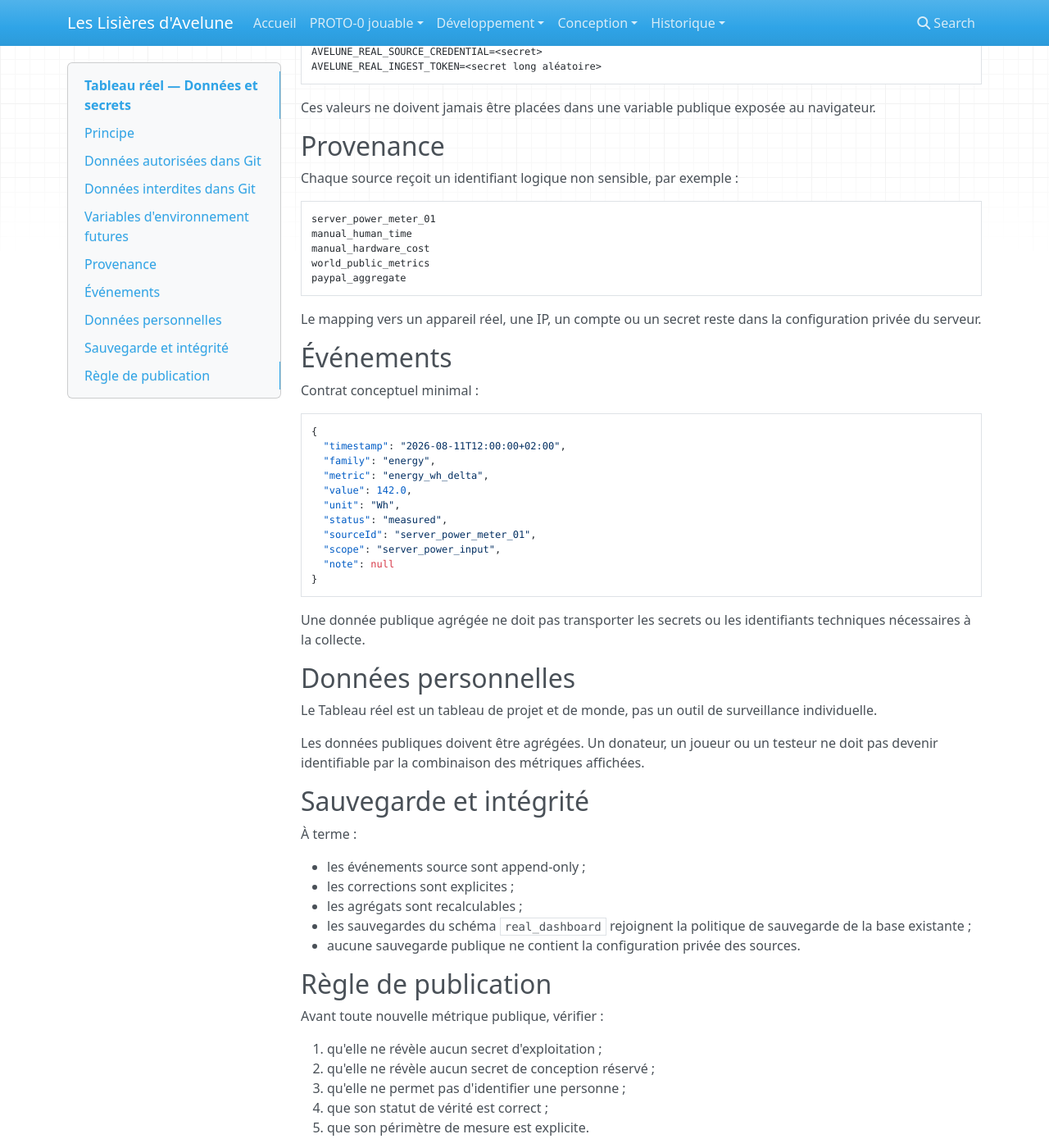
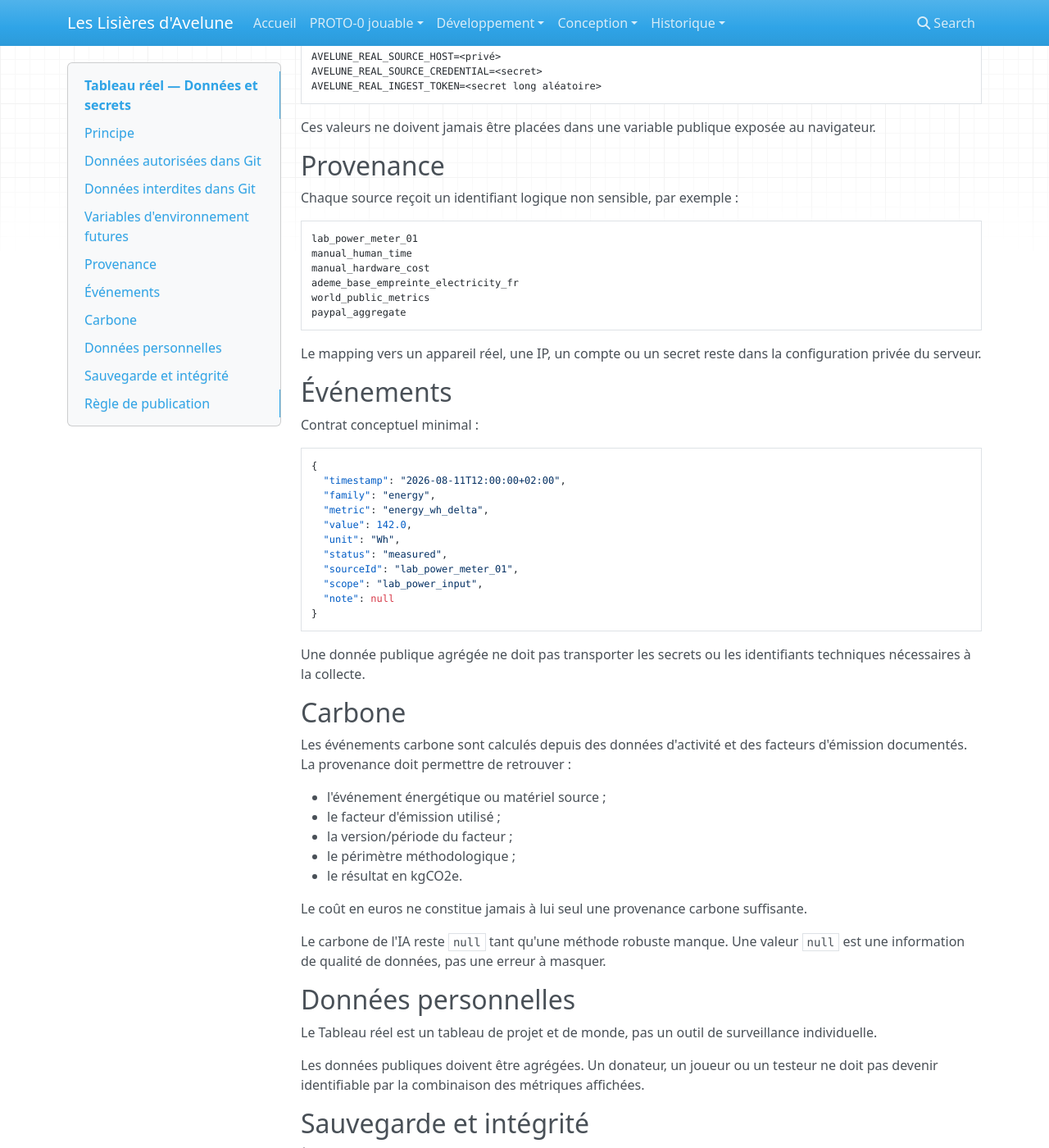
Before and after one commit to Abeliome-Officiel/les-lisieres-avelune, an MkDocs documentation site: the page built from docs/real/DATA_AND_SECRETS.md, in a window 1280 px wide and 1400 px high, scrolled down 969 px. Shown: the whole window at 82% size. Built offline with MkDocs 1.6.1, drawn with Linux system fonts in a browser that asks for light colours; nearby versions of some CDN libraries; some of the changed text lies outside the part shown.

Commit message:
docs: ajouter les données carbone aux règles de provenance

````diff
--- a/docs/real/DATA_AND_SECRETS.md
+++ b/docs/real/DATA_AND_SECRETS.md
@@ -12,6 +12,7 @@ Le `.gitignore` du dépôt exclut déjà `.env`, `.env.*` (hors `.env.example`),
 - identifiants logiques génériques de sources ;
 - données publiques déjà destinées à l'affichage ;
 - valeurs initiales explicitement qualifiées ;
+- facteurs d'émission publics avec leur source/version lorsqu'ils ont été vérifiés ;
 - exemples factices ;
 - documentation d'architecture sans IP, token ni identifiant privé.
 
@@ -48,9 +49,10 @@ Ces valeurs ne doivent jamais être placées dans une variable publique exposée
 Chaque source reçoit un identifiant logique non sensible, par exemple :
 
 ```text
-server_power_meter_01
+lab_power_meter_01
 manual_human_time
 manual_hardware_cost
+ademe_base_empreinte_electricity_fr
 world_public_metrics
 paypal_aggregate
 ```
@@ -69,13 +71,27 @@ Contrat conceptuel minimal :
   "value": 142.0,
   "unit": "Wh",
   "status": "measured",
-  "sourceId": "server_power_meter_01",
-  "scope": "server_power_input",
+  "sourceId": "lab_power_meter_01",
+  "scope": "lab_power_input",
   "note": null
 }
 ```
 
 Une donnée publique agrégée ne doit pas transporter les secrets ou les identifiants techniques nécessaires à la collecte.
+
+## Carbone
+
+Les événements carbone sont calculés depuis des données d'activité et des facteurs d'émission documentés. La provenance doit permettre de retrouver :
+
+- l'événement énergétique ou matériel source ;
+- le facteur d'émission utilisé ;
+- la version/période du facteur ;
+- le périmètre méthodologique ;
+- le résultat en kgCO2e.
+
+Le coût en euros ne constitue jamais à lui seul une provenance carbone suffisante.
+
+Le carbone de l'IA reste `null` tant qu'une méthode robuste manque. Une valeur `null` est une information de qualité de données, pas une erreur à masquer.
 
 ## Données personnelles
 
@@ -90,6 +106,7 @@ Les données publiques doivent être agrégées. Un donateur, un joueur ou un te
 - les événements source sont append-only ;
 - les corrections sont explicites ;
 - les agrégats sont recalculables ;
+- les facteurs carbone sont versionnés ;
 - les sauvegardes du schéma `real_dashboard` rejoignent la politique de sauvegarde de la base existante ;
 - aucune sauvegarde publique ne contient la configuration privée des sources.
 
@@ -101,4 +118,5 @@ Avant toute nouvelle métrique publique, vérifier :
 2. qu'elle ne révèle aucun secret de conception réservé ;
 3. qu'elle ne permet pas d'identifier une personne ;
 4. que son statut de vérité est correct ;
-5. que son périmètre de mesure est explicite.
+5. que son périmètre de mesure est explicite ;
+6. pour le carbone, que le facteur et son périmètre sont traçables et compatibles avec les agrégats auxquels la valeur est ajoutée.
````
Also changed, not shown: other parts of docs/real/DATA_AND_SECRETS.md (+1 -1 lines).
